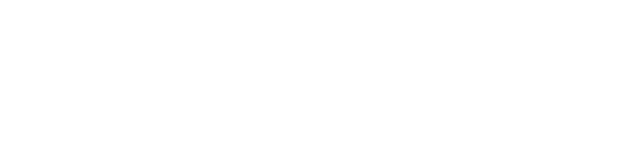
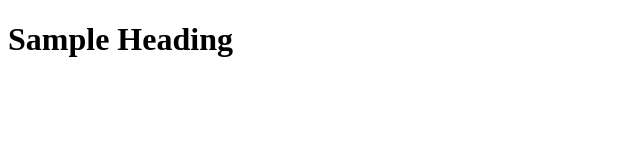
Before and after one commit to joeehis1/dttp-repo-2, a plain HTML site: page index.html in a window 1280 px wide. Shown: the whole page, without its empty margins (0-640 px from the left). Drawn offline with Linux system fonts and the light colour scheme.

```diff
--- a/index.html
+++ b/index.html
@@ -5,5 +5,7 @@
         <meta name="viewport" content="width=device-width, initial-scale=1.0" />
         <title>Document</title>
     </head>
-    <body></body>
+    <body>
+        <h1>Sample Heading</h1>
+    </body>
 </html>
```
